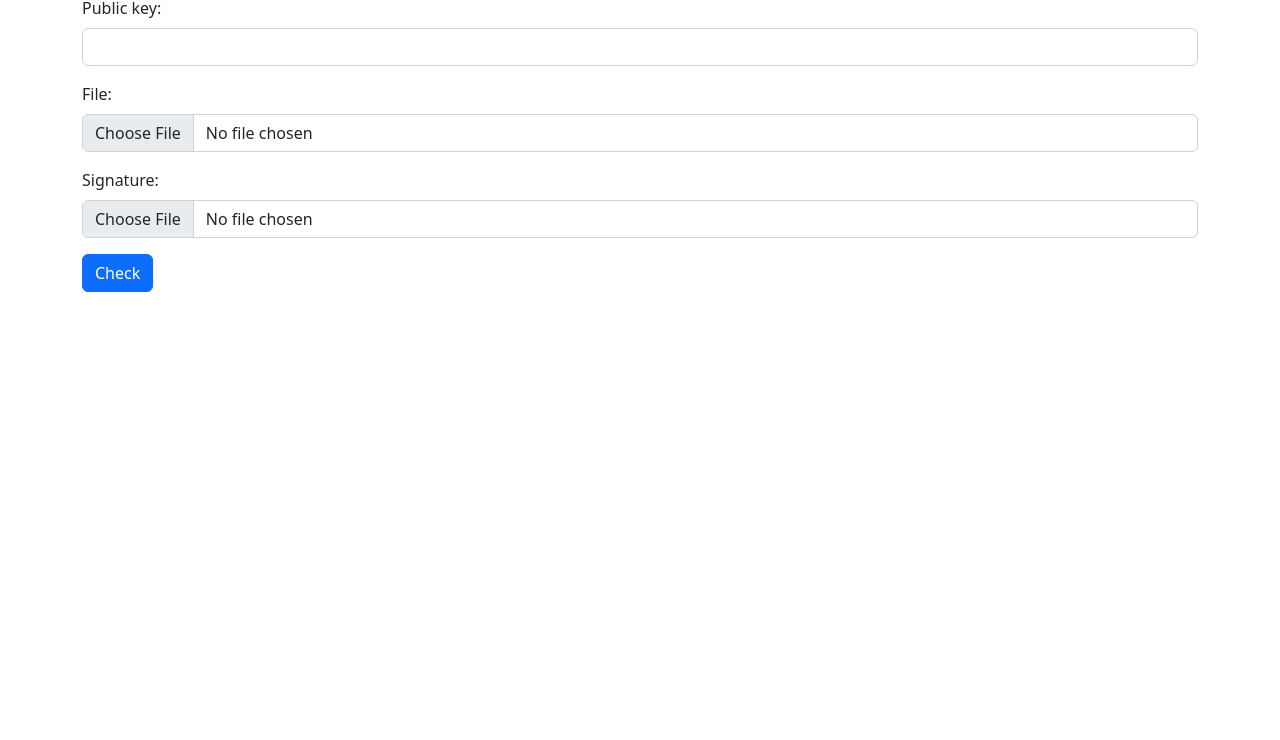
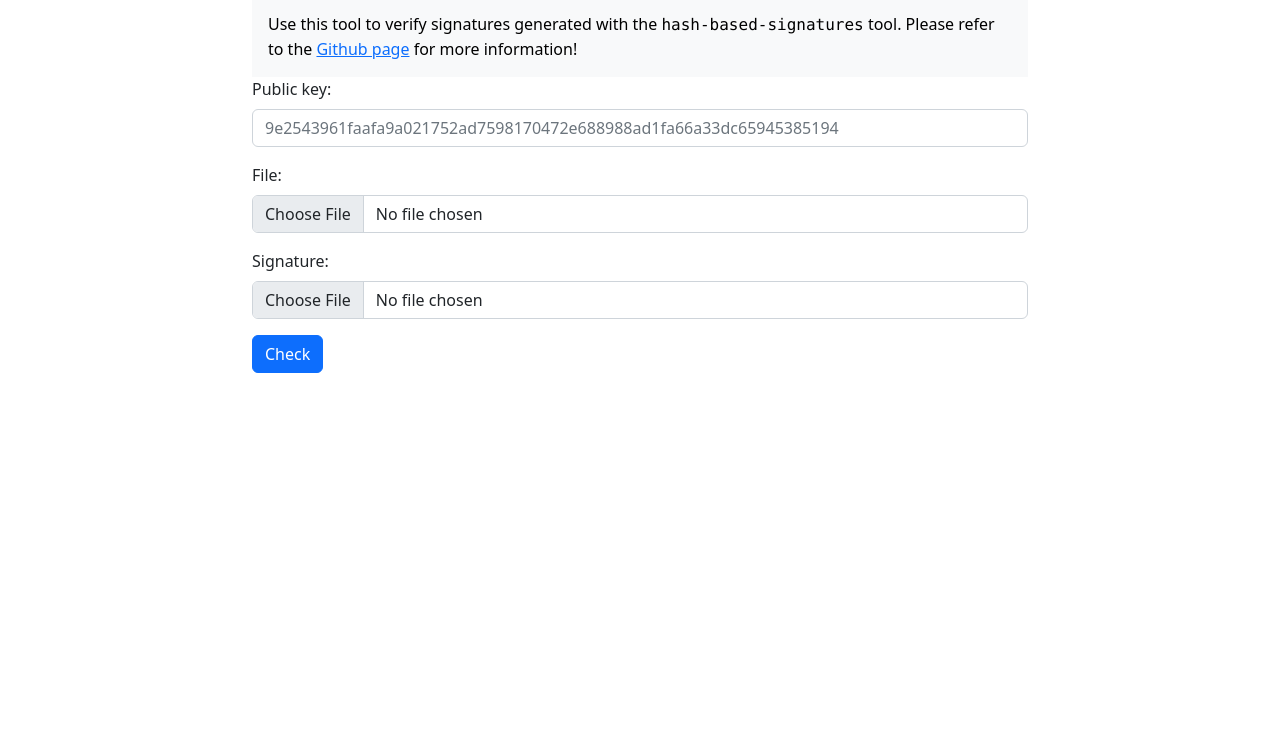
Before and after one commit to georgwiese/hash-based-signatures, a website built with webpack: page site/index.html in a window 1280 px wide. Shown: the part 60-800 px from the top of the page. Built offline with nearby package versions, Linux system fonts and the light colour scheme.

Commit message:
Update webapp

```diff
--- a/site/index.html
+++ b/site/index.html
@@ -16,14 +16,22 @@
         crossorigin="anonymous"></script>
     <script src="https://kit.fontawesome.com/a0c7a9ff60.js" crossorigin="anonymous"></script>
     <script src="./index.js"></script>
-    <div class="container-sm">
+    <div class="container-sm" style="max-width: 50em;">
         <h1>Verify a hash-based signature</h1>
+        <div class="text-bg-light p-3">
+            Use this tool to verify signatures generated with the <span
+                style="font-family:'Lucida Console', monospace">hash-based-signatures</span> tool.
+            Please refer to the <a href="https://github.com/georgwiese/hash-based-signatures">Github page</a> for more
+            information!
+        </div>
         <form name="form" onsubmit="return window.onSubmit()">
             <div class="mb-3">
                 <label for="public_key" class="form-label">
                     Public key:
                 </label>
-                <input name="public_key" id="public_key" type="text" class="form-control" required />
+                <input name="public_key" id="public_key" type="text" class="form-control"
+                    placeholder="9e2543961faafa9a021752ad7598170472e688988ad1fa66a33dc65945385194"
+                    pattern="[0-9a-f]{64}" required />
             </div>
             <div class="mb-3">
                 <label for="file" class="form-label">
@@ -52,8 +60,8 @@
     -->
 
 
-    <div class="modal fade" id="valid-modal" data-bs-backdrop="static" tabindex="-1"
-        aria-labelledby="validModalLabel" aria-hidden="true">
+    <div class="modal fade" id="valid-modal" data-bs-backdrop="static" tabindex="-1" aria-labelledby="validModalLabel"
+        aria-hidden="true">
         <div class="modal-dialog">
             <div class="modal-content">
                 <div class="modal-header" style="background-color: hsl(121, 100%, 86%);">
```
Also changed, not shown: site/dist/index.html, 1 other file.
